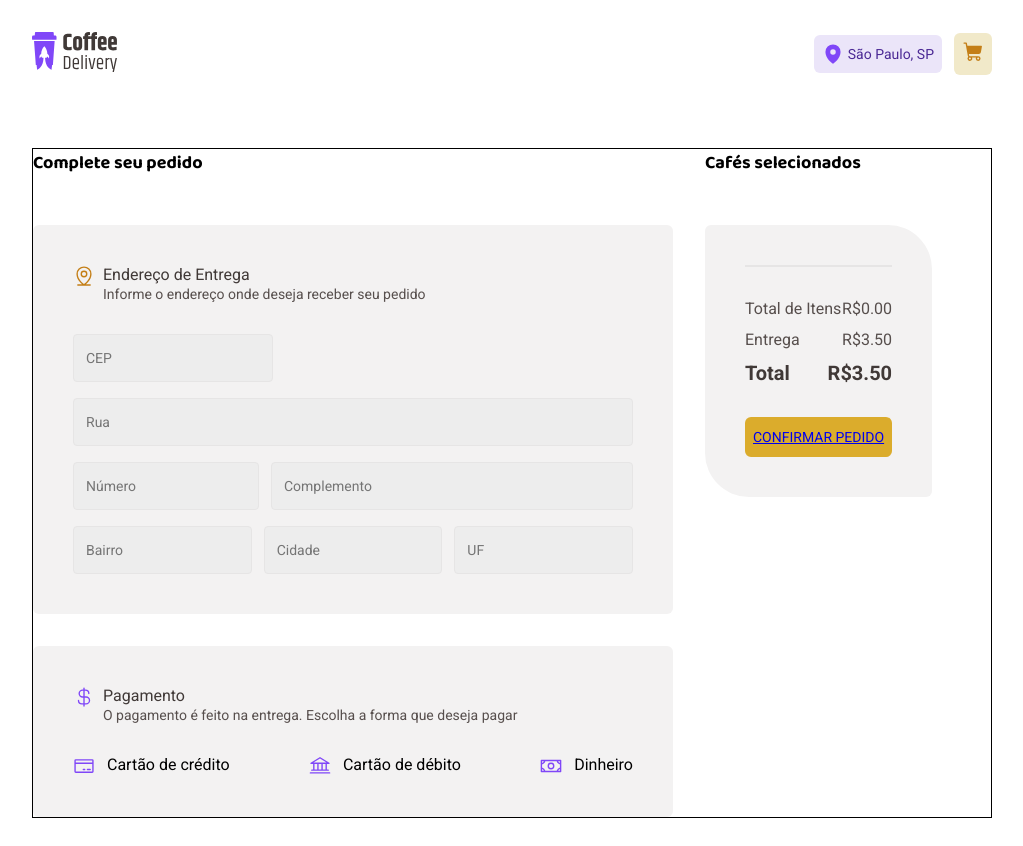
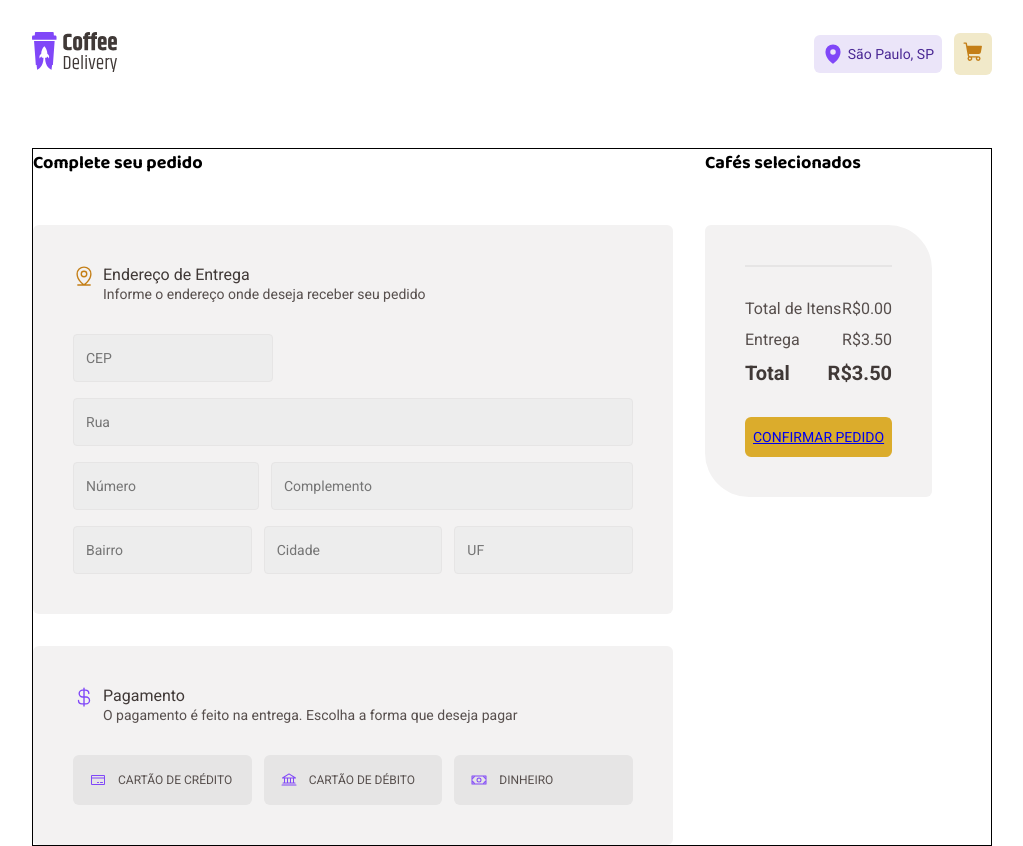
Before and after one commit to PabloRafael-coder/coffee-delivery, a React (Vite) app: page /carrinho in a window 1280 px wide. Shown: the whole page, without its empty margins (128-1151 px from the left). Before the commit the page ends 818 px from the top, so only its background shows below. Built offline with nearby package versions, Linux system fonts and the light colour scheme.

Commit message:
feat: Adicionar o zod para validação de formulário refactor: Refatorar o componente Radio com o forwardRef para utilizar o ref no input.

```diff
--- a/package.json
+++ b/package.json
@@ -10,12 +10,14 @@
     "preview": "vite preview"
   },
   "dependencies": {
+    "@hookform/resolvers": "^3.10.0",
     "@phosphor-icons/react": "^2.1.7",
     "react": "^18.3.1",
     "react-dom": "^18.3.1",
     "react-hook-form": "^7.54.2",
     "react-router-dom": "^6.27.0",
-    "styled-components": "^6.1.13"
+    "styled-components": "^6.1.13",
+    "zod": "^3.24.1"
   },
   "devDependencies": {
     "@rocketseat/eslint-config": "^2.2.2",
--- a/src/pages/Cart/components/Radio/index.tsx
+++ b/src/pages/Cart/components/Radio/index.tsx
@@ -1,12 +1,13 @@
-import { forwardRef, type InputHTMLAttributes, type LegacyRef } from 'react';
+import { forwardRef, type InputHTMLAttributes } from 'react';
 import { PaymentButtonContainer } from './styles';
 
-type Props = InputHTMLAttributes<HTMLInputElement> & {
+interface Props extends InputHTMLAttributes<HTMLInputElement> {
   isSelected: boolean;
-};
-export const Radio = forwardRef(function Radio(
-  { children, isSelected, ...rest }: Props,
-  ref: LegacyRef<HTMLInputElement>,
+}
+
+export const Radio = forwardRef<HTMLInputElement, Props>(function Radio(
+  { children, isSelected, ...rest },
+  ref,
 ) {
   return (
     <PaymentButtonContainer data-state={isSelected}>
--- a/src/pages/Cart/components/Radio/styles.ts
+++ b/src/pages/Cart/components/Radio/styles.ts
@@ -2,42 +2,27 @@ import styled from 'styled-components';
 
 export const PaymentButtonContainer = styled.label`
   display: flex;
+  align-items: center;
   gap: 0.75rem;
+  padding: 1rem;
+  border: 1px solid transparent;
+  border-radius: 0.375rem;
+  background: #e6e5e5;
+  text-transform: uppercase;
+  font-size: 0.75rem;
+  color: #574f4d;
+  width: 100%;
 
   &[data-state='true'] {
     background-color: ${(props) => props.theme['--purple-light']};
     border: 2px solid ${(props) => props.theme['--purple']};
   }
 
+  &:hover {
+    background: ${(props) => props.theme['--base-hover']};
+  }
+
   input {
     display: none;
   }
-
-  label {
-    display: flex;
-    align-items: center;
-    gap: 0.75rem;
-    padding: 1rem;
-    height: 3.18rem;
-    border: 2px solid transparent;
-    border-radius: 0.375rem;
-    background: ${(props) => props.theme['--base-button']};
-    text-transform: uppercase;
-    font-size: 0.75rem;
-    color: ${(props) => props.theme['--base-text']};
-    cursor: pointer;
-    width: 100%;
-
-    svg {
-      width: 1rem;
-      height: 1rem;
-    }
-
-    &:hover {
-      background: ${(props) => props.theme['--base-hover']};
-    }
-
-    &:focus {
-    }
-  }
 `;
--- a/src/pages/Cart/index.tsx
+++ b/src/pages/Cart/index.tsx
@@ -1,4 +1,6 @@
-import { useForm } from 'react-hook-form';
+import { useForm, type SubmitHandler } from 'react-hook-form';
+import { zodResolver } from '@hookform/resolvers/zod';
+import * as zod from 'zod';
 import {
   CurrencyDollar,
   MapPinLine,
@@ -43,12 +45,35 @@ import { CoffeeContext } from '../../contexts/CoffeeContext';
 import { CoffeQuantity } from '../../components/CoffeeQuantity';
 import { coffees } from '../../../data.json';
 
+interface FormInputs {
+  city: string;
+  complement: string;
+  neighborhood: string;
+  number: number;
+  street: string;
+  uf: string;
+  zipCode: string;
+  pagamentMethod: 'credit' | 'debit' | 'cash';
+}
+
+const newOrderFormValidationSchema = zod.object({
+  city: zod.string().min(1, 'informe o nome da sua cidade'),
+  complement: zod.string().min(1),
+  neighborhood: zod.string().min(1),
+  number: zod.number().min(1),
+  street: zod.string().min(1),
+  uf: zod.string().min(1).max(2),
+  zipCode: zod.string().min(8).max(9),
+  pagamentMethod: zod.string(),
+});
+
 export function Cart() {
-  const { register, handleSubmit, watch } = useForm();
+  const { register, handleSubmit, watch } = useForm<FormInputs>({
+    resolver: zodResolver(newOrderFormValidationSchema),
+  });
 
   const isPaymentMethod = watch('pagamentMethod');
 
-  console.log(isPaymentMethod);
   const {
     cart,
     increaseQuantityItemInCart,
@@ -89,9 +114,9 @@ export function Cart() {
     removeCoffeeCart(itemId);
   }
 
-  function handleCreateNewOrder(data: any) {
+  const handleOrderCheckout: SubmitHandler<FormInputs> = (data) => {
     console.log(data);
-  }
+  };
 
   return (
     <CartContainer>
@@ -105,7 +130,7 @@ export function Cart() {
               <p>Informe o endereço onde deseja receber seu pedido</p>
             </AddressDetails>
           </div>
-          <form id="order" onSubmit={handleSubmit(handleCreateNewOrder)}>
+          <form id="order" onSubmit={handleSubmit(handleOrderCheckout)}>
             <InputContainer>
               <InputZipCode
                 {...register('zipCode')}
@@ -119,7 +144,7 @@ export function Cart() {
               />
               <InputComplementContainer>
                 <InputNumber
-                  {...register('number')}
+                  {...register('number', { valueAsNumber: true })}
                   type="text"
                   placeholder="Número"
                 />
@@ -147,7 +172,7 @@ export function Cart() {
         </FormContainer>
         <PayMethodContainer>
           <PayDetailsContainer>
-            <CurrencyDollar />
+            <CurrencyDollar size={22} />
             <PayDetails>
               <p>Pagamento</p>
               <p>
--- a/src/pages/Cart/styles.ts
+++ b/src/pages/Cart/styles.ts
@@ -76,15 +76,12 @@ export const PayDetailsContainer = styled.div`
 export const PayMethodContainer = styled(StyleBaseSection)`
   & svg {
     color: ${(props) => props.theme['--purple']};
-    width: 22px;
-    height: 22px;
   }
 `;
 
 export const PaymentOptions = styled.div`
   display: flex;
-  justify-content: space-between;
-  align-items: center;
+  gap: 0.75rem;
 `;
 
 export const PayDetails = styled(StylesBaseDetails)``;
```
Also changed, not shown: 2 other files (tests, documents, lock files or other folders).
